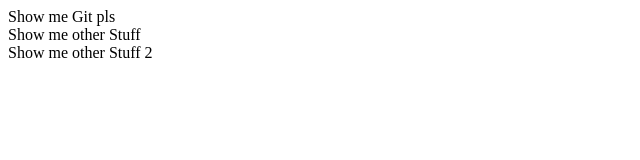
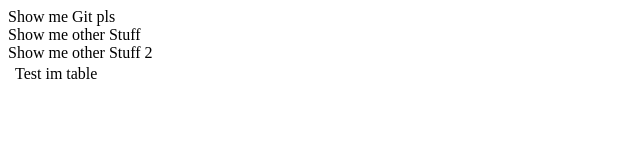
Before and after one commit to pillow89/Test, a plain HTML site: page Frontend/Design/index.html in a window 1280 px wide. Shown: the whole page, without its empty margins (0-640 px from the left). Drawn offline with Linux system fonts and the light colour scheme.

Commit message:
[]first try

```diff
--- a/Frontend/Design/index.html
+++ b/Frontend/Design/index.html
@@ -8,5 +8,10 @@
         <div>Show me Git pls</div>
         <div>Show me other Stuff</div>
         <div>Show me other Stuff 2</div>
+	<table>
+		<th>
+			<td>Test im table</td>
+		</th>
+	</table>
     </body>
 </html>
```
